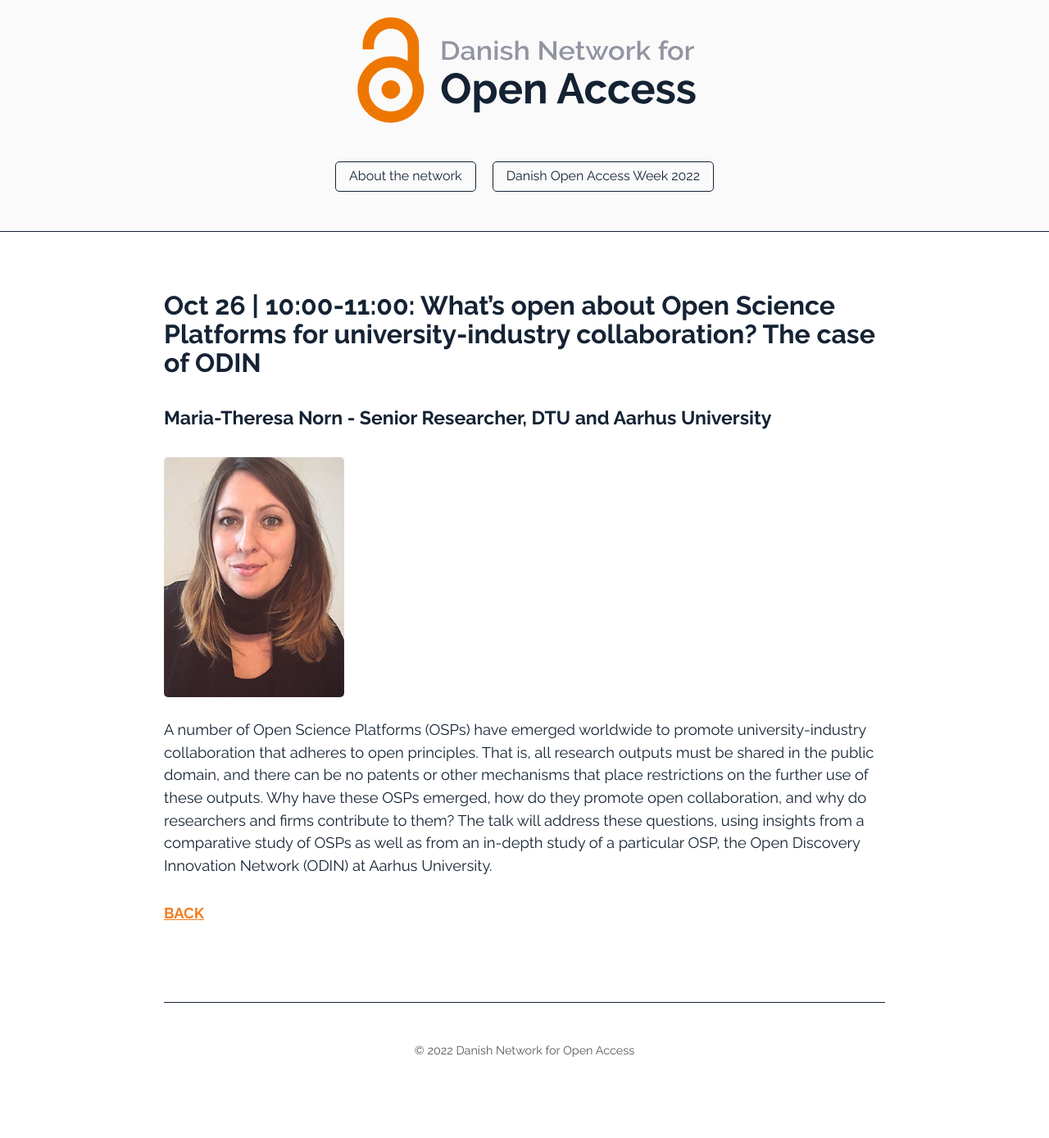
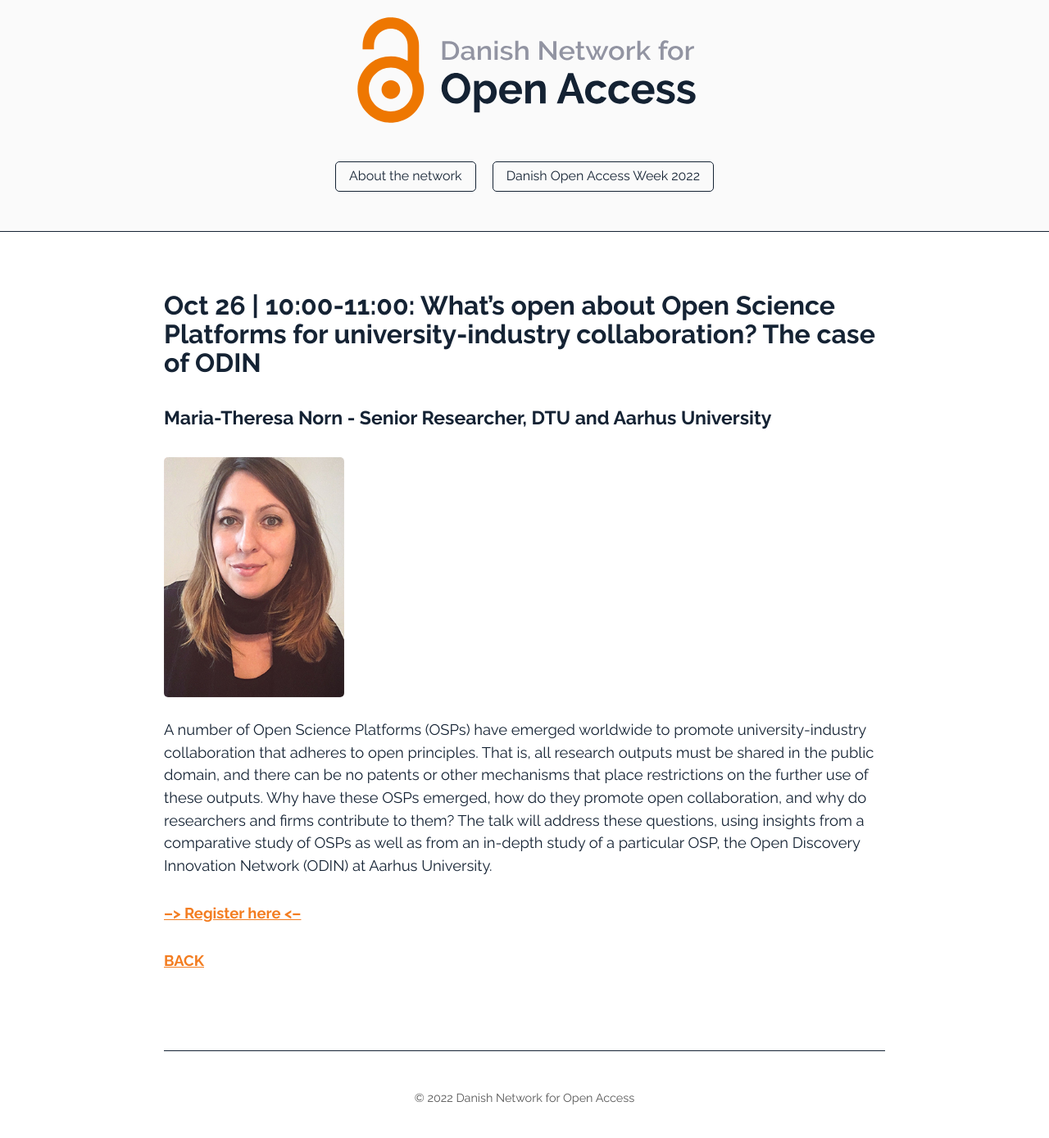
Before and after one commit to openaccess-dk/openaccess-dk.github.io, a Jekyll site: the page built from 01_wednesday.md, in a window 1280 px wide. Shown: the whole page at 82% size. Built offline with Jekyll 4.4.1, drawn with Linux system fonts in a browser that asks for light colours; before the commit the page ends 1331 px from its top, so only the background shows below that.

Commit message:
Update 01_wednesday.md

```diff
--- a/01_wednesday.md
+++ b/01_wednesday.md
@@ -12,4 +12,6 @@
 
 A number of Open Science Platforms (OSPs) have emerged worldwide to promote university-industry collaboration that adheres to open principles. That is, all research outputs must be shared in the public domain, and there can be no patents or other mechanisms that place restrictions on the further use of these outputs. Why have these OSPs emerged, how do they promote open collaboration, and why do researchers and firms contribute to them? The talk will address these questions, using insights from a comparative study of OSPs as well as from an in-depth study of a particular OSP, the Open Discovery Innovation Network (ODIN) at Aarhus University.
 
+##### [--> Register here <--](https://ku-dk.libwizard.com/f/oa_week_web5)
+
 ##### [BACK](https://openaccess.dk/oaw2022#programme-of-the-danish-open-access-week-2022)
```
